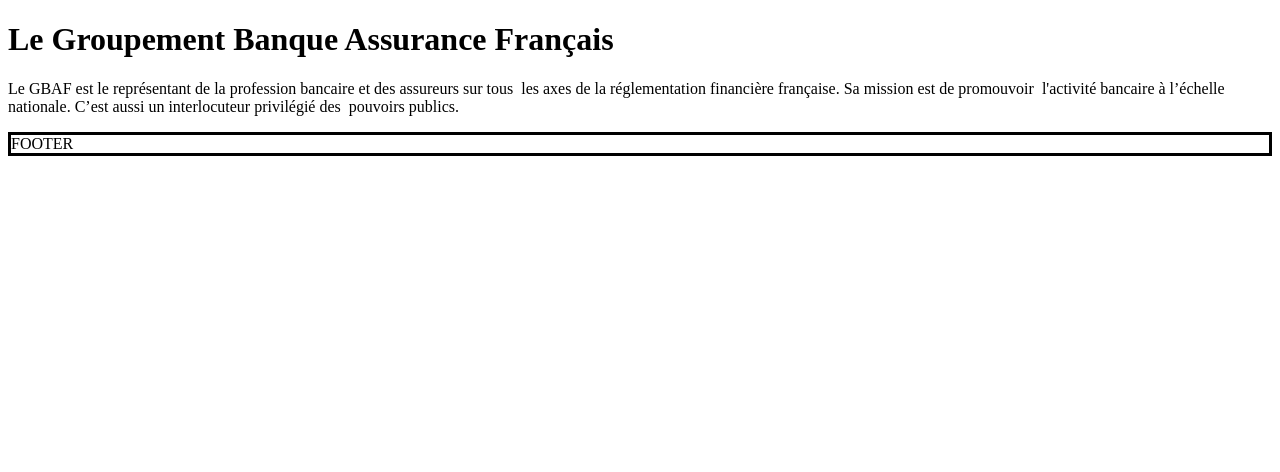
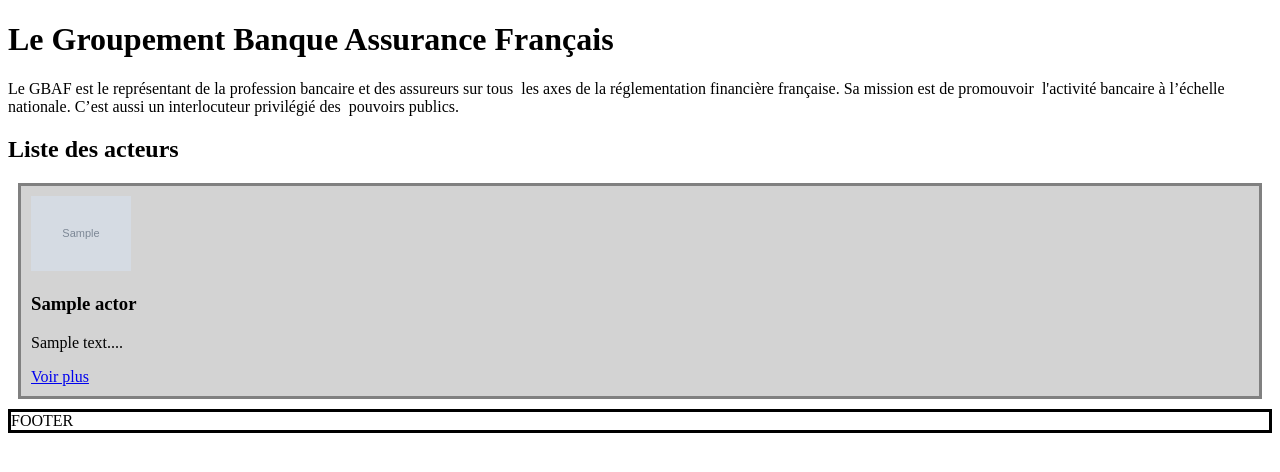
Before and after one commit to ehit44/gbaf, a PHP site: template templates/homeView.php in a window 1280 px wide. Shown: the part 32-504 px from the top of the page. Run offline with PHP 8.4, Linux system fonts and the light colour scheme; the template is opened without the code that fills it: most values are stand-ins (such as "Sample title", 1, 10 or a date in 2020); grey boxes marked "Sample" are stand-in pictures; data that the repository does not hold is empty.

Commit message:
get all actors on home view

```diff
--- a/public/css/styles.css
+++ b/public/css/styles.css
@@ -5,3 +5,15 @@
 .header {
   border: solid;
 }
+
+.actor {
+  background-color: lightgray;
+  border-style: solid;
+  border-color: grey;
+  margin: 10px;
+  padding: 10px;
+}
+
+.logoActor {
+  width: 100px;
+}
--- a/templates/homeView.php
+++ b/templates/homeView.php
@@ -6,3 +6,16 @@
 <p>Le GBAF est le représentant de la profession bancaire et des assureurs sur tous  les axes de la
 réglementation financière française. Sa mission est de promouvoir  l'activité bancaire à l’échelle nationale.
 C’est aussi un interlocuteur privilégié des  pouvoirs publics. </p>
+
+<h2>Liste des acteurs</h2>
+<?php
+foreach ($actors as $actor) {
+?>
+<div class="actor">
+<img class="logoActor" src="../public/img/<?= $actor->getLogo();?>" alt="<?= $actor->getActor();?>">
+<h3><?= $actor->getActor();?></h3>
+<p><?= substr($actor->getDescription(), 0, 255);?>...</p>
+<a href="../public/index.php?route=getActor&actorId=<?= $actor->getId();?>">Voir plus</a>
+</div>
+
+<?php }?>
```
Also changed, not shown: sql/acteur.sql (+9 -0 lines), src/DAO/ActorDAO.php (added, +35 -0 lines), src/controller/DisplayController.php (+11 -1 lines), src/model/Actor.php (added, +90 -0 lines), public/img/CDE.png (added), public/img/Dsa_france.png (added), public/img/formation_co.png (added), public/img/protectpeople.png (added).
